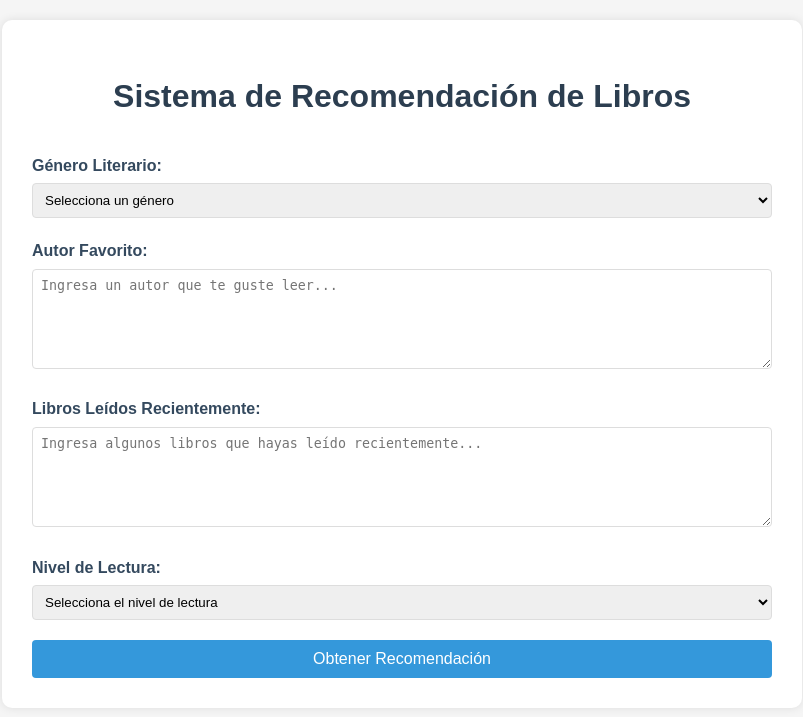
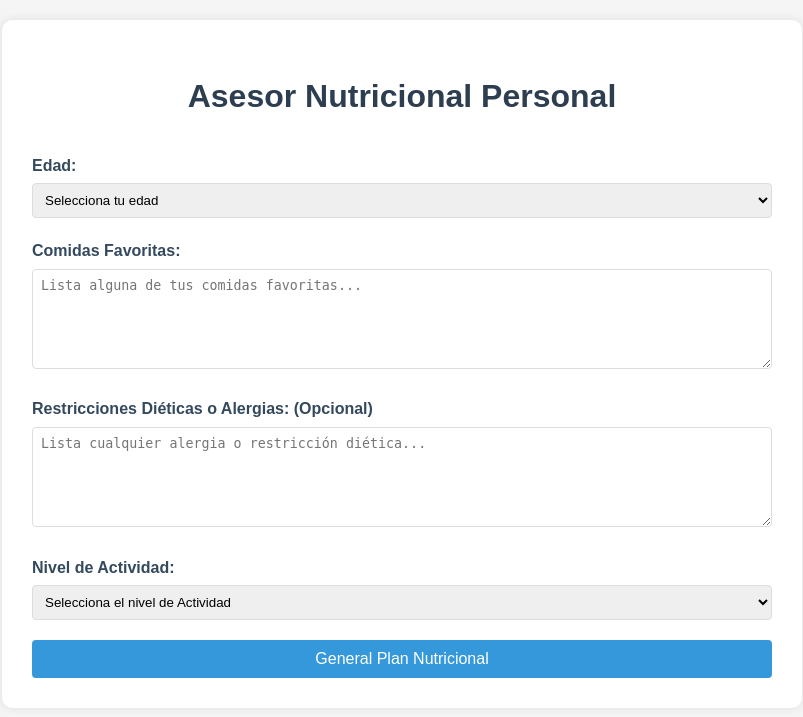
Before and after one commit to rodrin7/MOOC_LLMs_mod2_ejemplo, a Flask app: page / in a window 1280 px wide. Shown: the top 717 px of the page, without its empty margins (238-1041 px from the left). Run offline with Flask 3, Linux system fonts and the light colour scheme.

Commit message:
Update index.html

```diff
--- a/templates/index.html
+++ b/templates/index.html
@@ -3,7 +3,7 @@
 <head>
     <meta charset="UTF-8">
     <meta name="viewport" content="width=device-width, initial-scale=1.0">
-    <title>Sistema de Recomendación de Libros</title>
+    <title>Asesor Nutricional Personal</title>
     <style>
         body {
             font-family: 'Arial', sans-serif;
@@ -89,42 +89,45 @@
 </head>
 <body>
     <div class="container">
-        <h1>Sistema de Recomendación de Libros</h1>
+        <h1>Asesor Nutricional Personal</h1>
         <form id="recommendationForm">
             <div class="form-group">
-                <label for="genre">Género Literario:</label>
-                <select id="genre" name="genre" required>
-                    <option value="">Selecciona un género</option>
-                    {% for genre in genres %}
-                    <option value="{{ genre }}">{{ genre }}</option>
+                <label for="age">Edad:</label>
+                <select id="age" name="age" required>
+                    <option value="">Selecciona tu edad</option>
+                    {% for age in ages %}
+                    <option value="{{ age }}">{{ age }}</option>
                     {% endfor %}
                 </select>
             </div>
 
             <div class="form-group">
-                <label for="author">Autor Favorito:</label>
-                <textarea id="author" name="author" placeholder="Ingresa un autor que te guste leer..." required></textarea>
+                <label for="favourite_foods">Comidas Favoritas:</label>
+                <textarea id="favourite_foods" name="favourite_foods" placeholder="Lista alguna de tus comidas favoritas..." required></textarea>
             </div>
 
             <div class="form-group">
-                <label for="recent_books">Libros Leídos Recientemente:</label>
-                <textarea id="recent_books" name="recent_books" placeholder="Ingresa algunos libros que hayas leído recientemente..." required></textarea>
+                <label for="alergy">Restricciones Diéticas o Alergias: (Opcional)</label>
+                <textarea id="alergy" name="alergy" placeholder="Lista cualquier alergia o restricción diética..." required></textarea>
             </div>
 
             <div class="form-group">
-                <label for="reading_level">Nivel de Lectura:</label>
-                <select id="reading_level" name="reading_level" required>
-                    <option value="">Selecciona el nivel de lectura</option>
-                    <option value="Beginner">Principiante</option>
-                    <option value="Intermediate">Intermedio</option>
-                    <option value="Advanced">Avanzado</option>
+                <label for="activity_level">Nivel de Actividad:</label>
+                <select id="activity_level" name="activity_level" required>
+                    <option value="">Selecciona el nivel de Actividad</option>
+                    <option value="sedentario',">Sedentario (Poco o ningún ejercicio)</option>
+                    <option value="poco_activo">Poco Activo (1-3 días/semana)</option>
+                    <option value="moderadamente_activo">Moderadamente Activo (3-5 días/semana)</option>
+                    <option value="muy_activo">Muy Activo (6-7 días/semana)</option>
+                    <option value="super_activo">Super Activo (Atleta profesional/2x entrenamientos)</option>
+
                 </select>
             </div>
 
-            <button type="submit">Obtener Recomendación</button>
+            <button type="submit">General Plan Nutricional</button>
         </form>
 
-        <div class="loading">Obteniendo tu recomendación personalizada...</div>
+        <div class="loading">Generando tu Plan Nutricional...</div>
         <div id="recommendation"></div>
     </div>
 
```
